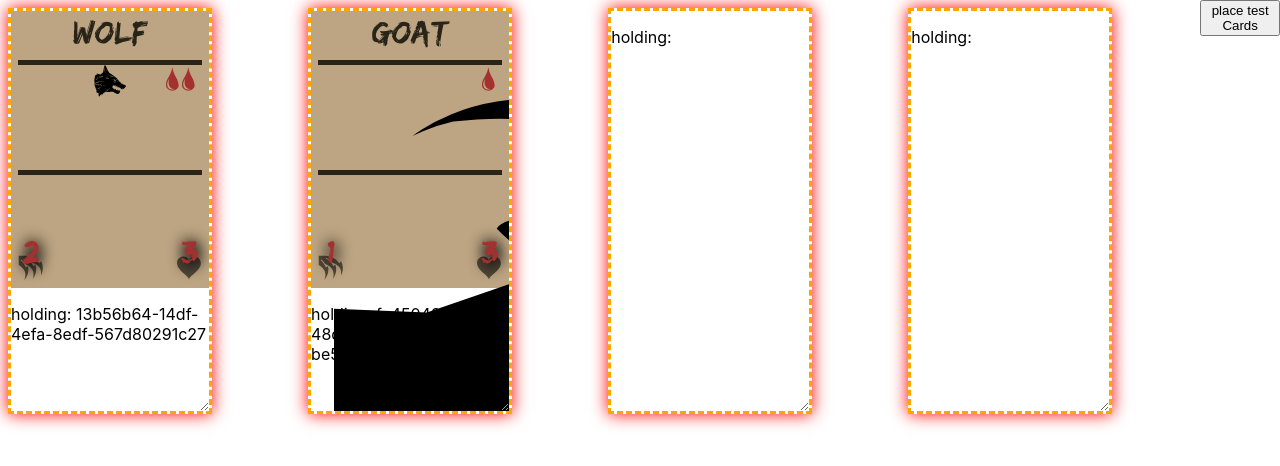
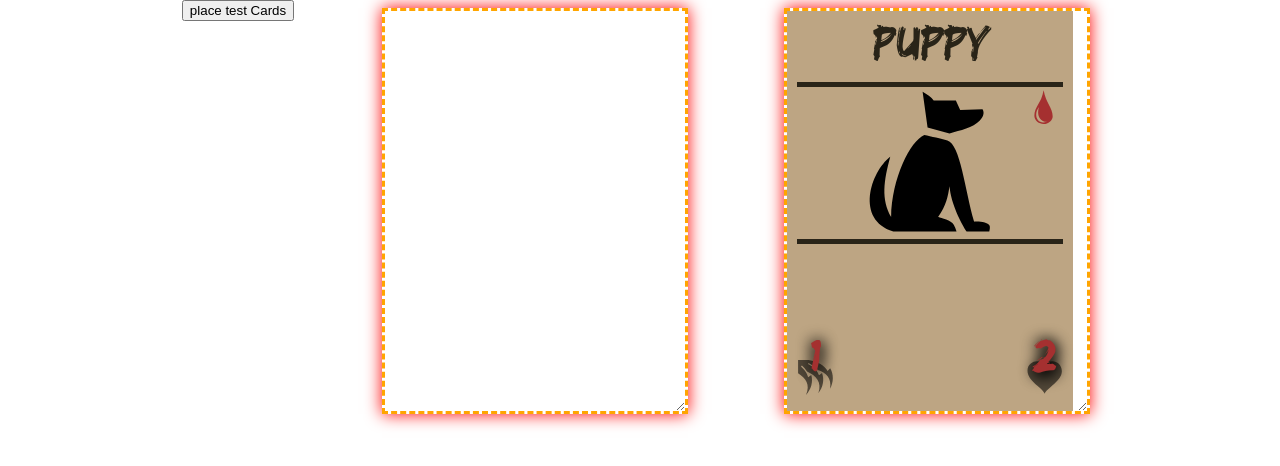
Before and after one commit to Nathan-Beckstead-Mtec/card-game, a React (Create React App) app: page / in a window 1280 px wide. Both pictures are taken after a click on the button "place test Cards". Shown: the top 466 px of the page. Built offline with nearby package versions, Linux system fonts and the light colour scheme.

Commit message:
added button to define new cardholders - and place cards in them

```diff
--- a/src/Card.js
+++ b/src/Card.js
@@ -96,7 +96,7 @@ export default class Card extends React.Component {
                 <div className="imgbox">
                     <Cost value={cost} />
                     {/* ok because I control the contents of svg an attacker could not without alredy controlling the files served */}
-                    <div dangerouslySetInnerHTML={{ __html: svg}}></div>
+                    <div className="fullDiv" dangerouslySetInnerHTML={{ __html: svg}}></div>
                 </div>
                 <div className="content">
                     <Attac value={attac} />
--- a/src/Cardholder.js
+++ b/src/Cardholder.js
@@ -16,7 +16,9 @@ export default class Cardholder extends React.Component {
         this.kiddos = children; //cough cough if this gets refactored I'll quit
         this.height = height;
         this.width = width;
-        this.index = index;
+
+        // this.index = index;
+
         // useEffect(updateContextVars,[context]);
     }
 
@@ -39,7 +41,7 @@ export default class Cardholder extends React.Component {
         e.preventDefault();
         let data = e.dataTransfer.getData("text/plain");
         // thus.setState({ heldId: data });
-        thus.context.movecard(thus.index,data);
+        thus.context.movecard(thus.props.index,data);
 
             console.log("event:");
             console.log(e);
@@ -50,7 +52,9 @@ export default class Cardholder extends React.Component {
 
     render() {
 
-        let heldId = this.context.cards[this.index];
+        // let heldId = this.context.cards[this.index];
+        let heldId = this.context.cards[this.props.index];
+        console.log("cardholder with index: " + this.props.index + " is holding: " + heldId);
 
         let card = <></>;
         if(heldId != null){
@@ -65,7 +69,7 @@ export default class Cardholder extends React.Component {
                 onDragOver={droppable ? (this.handler_dragover) : null}
             >
                 {card}
-                <p>holding: {heldId}</p>
+                {/* <p>holding: {heldId}</p> */}
             </div>
         );
     }
--- a/src/Game.js
+++ b/src/Game.js
@@ -34,7 +34,7 @@ export default class Game extends React.Component {
         super();
 
         this.state = {};
-        this.state.cards = [null, null, null, null];
+        this.state.cardholders = [null];
 
         this.titles = {};
         this.health = {};
@@ -48,32 +48,79 @@ export default class Game extends React.Component {
 
 
     testInit() {
-        this.placeNewCard(this.defineNewCard("wolf"), 0);
-        this.placeNewCard(this.defineNewCard("goat"), 1);
+        console.info("button clicked here");
+        // this.placeNewCard(this.defineNewCard("wolf"), this.newcardholder());
+        // this.placeNewCard(this.defineNewCard("goat"), this.newcardholder());
+        this.placeNewCardInNewCardHolder(this.defineNewCard("puppy"));
+
+        // this.newcardholder((newindex) => {console.warn(this);this.placeNewCard(this.defineNewCard("snek"),newindex);});
 
 
+        //debug
+        /*let foxcard = this.defineNewCard("fox");
+        console.log("foxcard: " + foxcard);
+        let cardholderfox = this.newcardholder();
+        console.log("cardholderfox: " + cardholderfox);
+        this.placeNewCard(foxcard,cardholderfox);
+        */
+    }
 
-        // this.placeNewCard(this.defineNewCard("shrimp"), 0);
-        // this.placeNewCard(this.defineNewCard("angler fish"), 0);
-        // this.placeNewCard(this.defineNewCard("net"), 0);
-        // this.placeNewCard(this.defineNewCard("kraken"), 1);
-        // this.placeNewCard(this.defineNewCard("stork"), 2);
-        // this.placeNewCard(this.defineNewCard("octopus"), 2);
-        // this.placeNewCard(this.defineNewCard("mine"), 2);
+
+    newcardholder(callbacknext = () => {}) {
+        //
+        console.info("first");
+        let index;
+        this.setState(curr => {
+            console.info("after first?");
+            console.log("thisone:");
+            console.log(curr);
+            let curopy = Array.from(curr);
+            index = curopy.cardholders.length;
+            curopy.cardholders[index] = null;
+            // console.info("first");
+
+            return {cardholders: curopy};
+        }, callbacknext(index));
+        return;
     }
 
 
 
+    placeNewCardInNewCardHolder(id){
+        this.setState(curr => {
+            console.groupCollapsed("placeNewCardInNewCardHolder");
+                console.log(this.constructor.name);
+                console.log("attempting to place: (id: " + id + ", name: " + this.titles[id] + ")");
+                console.log("internal var:");
+            let cardholdercopy = Array.from(curr.cardholders);
+                console.log(cardholdercopy);
+            let index = cardholdercopy.length;
+                console.log("index:");
+                console.log(index);
+            cardholdercopy[index] = id;
+            console.groupEnd("placeNewCardInNewCardHolder");
+            return {cardholders: cardholdercopy};
+        });
+
+    }
+
+
     placeNewCard(id, index) {
-        if (this.state.cards[index] != null) {
+        console.log("seccond");
+        if (this.state.cardholders[index] == undefined) {
+            console.error("cannot place card: (id: " + id + ", name: " + this.titles[id] + ") in undefined");
+            throw Error("cannot place card in undefined");
+            return;
+        }
+        if (this.state.cardholders[index] != null) {
             console.error("card already exists in index: " + index);
             throw Error("card already exists in index: " + index);
             return;
         }
         this.setState(curr => {
-            let current = curr.cards;
+            let current = Array.from(curr.cardholders);
             current[index] = id;
-            return current;
+            return {cardholders: current};
         });
     }
 
@@ -101,12 +148,13 @@ export default class Game extends React.Component {
 
 
     movecard(index, id, thus) {
-        //moves the card (selected by id) to index of this.state.cards from whereever it was before
+        //moves the card (selected by id) to index of this.state.cardholders from whereever it was before
         //this function is not to create or destroy cards
         //callers: (when a card is dropped onto a cardholder)
 
+        console.info("moving id: " + id + " to index: " + index);
 
-        if (thus.state.cards[index] != null) {
+        if (thus.state.cardholders[index] != null) {
             console.error("Future me: I won't overwrite preexisting card at index:" + index + " with id:" + id);
             return;
         }
@@ -119,27 +167,28 @@ export default class Game extends React.Component {
             console.error("Future me: cannot find old location of card with id:" + id + " (dont use movecard() to add a new card) or (illegal dragged card)");
             return;
         }
+        console.info("...from: " + oldindex);
 
         thus.setcard_raw(oldindex, null, thus);
         thus.setcard_raw(index, id, thus);
 
         function findId(id) {
-            return thus.state.cards.findIndex(a => a == id);
+            return thus.state.cardholders.findIndex(a => a == id);
         }
     }
     setcard_raw(index, id, thus) {
         //this is too much power to call directly
         thus.setState((current) => {
-            let cards_temp = Array.from(current.cards);
+            let cards_temp = Array.from(current.cardholders);
             cards_temp[index] = id;
-            return { cards: cards_temp };
+            return { cardholders: cards_temp };
         });
     }
 
 
     getContextValue() {
 
-        let providecontext = { cards: this.state.cards, movecard: ((a, b) => this.movecard(a, b, this)) };
+        let providecontext = { cards: this.state.cardholders, movecard: ((a, b) => this.movecard(a, b, this)) };
 
 
         providecontext.titles = this.titles;
@@ -161,22 +210,35 @@ export default class Game extends React.Component {
     };
 
 
+    sanitychecker(){
+        console.group("sanity checker");
+            console.groupCollapsed("all cards defined");
+                console.log(this.titles);
+            console.groupEnd("all cards defined");
 
+        Object.keys(this.titles).forEach(key => {
+            let countOfthisKey = this.state.cardholders.reduce((prev,curr) => prev + (curr == key ? 1 : 0), 0);
+            console.assert(countOfthisKey == 1, {key, name: this.titles[key] ,countOfthisKey, errorMsg: (countOfthisKey > 1 ? "this card is in multiple card holders at the same time" : "this card is not in a card holder" ) });
+            console.assert(this.health[key] > 0, {key, name: this.titles[key] , health: this.health[key], errorMsg: "this card shouuld be dead"});
+        });
+        console.groupEnd("sanity checker");
+    }
 
     render() {
-        let providecontext = { cards: this.state.cards, movecard: ((a, b) => this.movecard(a, b, this)) };
+        let providecontext = { cards: this.state.cardholders, movecard: ((a, b) => this.movecard(a, b, this)) };
+        console.debug(this);
+        // console.warn(this.state.cardholders);
+        let cardholderJSX = this.state.cardholders.map((val, index) => <Cardholder index={index} />);
 
+        this.sanitychecker();
 
 
         return (
             <div className={"testholders-css"} >
+                <button onClick={() => this.testInit()}>place test Cards</button>
                 <gamecontext.Provider value={this.getContextValue()}>
-                    <Cardholder index={0} />
-                    <Cardholder index={1} />
-                    <Cardholder index={2} />
-                    <Cardholder index={3} />
+                    {cardholderJSX}
                 </gamecontext.Provider>
-                <button onClick={() => this.testInit()}>place test Cards</button>
             </div>
         );
     }
@@ -184,3 +246,24 @@ export default class Game extends React.Component {
 }
 
 Game.LoadCardPack("./cardPack.json");
+
+
+
+
+
+
+class setStateConductor {
+    constructor(thus){
+        this.thus = thus;
+        this.locked = false;
+        this.running = false;
+        this.queue = [];
+        //functions
+    }
+    enque(func){
+        this.queue.push(func);
+    }
+    next(){
+        this.thus.setState(this.queue.shift().call(),this.next);
+    }
+}
--- a/src/css/card.css
+++ b/src/css/card.css
@@ -20,6 +20,11 @@ https://lospec.com/palette-list/vinik24
   font-family: paint-text;
   src: url("../../public/fonts/PAINP___.TTF");
 }
+.fullDiv {
+  height: 100%;
+  width: 100%;
+}
+
 .card-holder {
   border: 3px dashed orange;
   padding: 0em;
@@ -32,8 +37,9 @@ https://lospec.com/palette-list/vinik24
 
 .testholders-css {
   display: flex;
-  justify-content: flex-start;
+  justify-content: center;
   align-items: flex-start;
+  flex-wrap: wrap;
   gap: 5em;
 }
 
@@ -69,8 +75,7 @@ div.card .imgbox {
   border-bottom: 5px solid #292418;
   height: 40%;
 }
-div.card .imgbox object {
-  object-fit: contain;
+div.card .imgbox .fullDiv > svg {
   height: 100%;
   width: 100%;
 }
@@ -81,7 +86,7 @@ div.card .imgbox .cost {
   display: flex;
   gap: 0.1em;
 }
-div.card .imgbox .cost svg {
+div.card .imgbox .cost > svg {
   fill: #a53030;
   height: 1em;
   width: 0.5em;
--- a/src/scss/card.scss
+++ b/src/scss/card.scss
@@ -9,6 +9,13 @@
     font-family: paint-text;
     src: url("../../public/fonts/PAINP___.TTF");
 }
+
+.fullDiv{
+    //used by card picture holder
+    height:100%;
+    width: 100%;
+}
+
 
 .card-holder{
     border: 3px dashed orange;
@@ -23,8 +30,10 @@
 
 .testholders-css{
     display: flex;
-    justify-content: flex-start;
+    justify-content: center;
     align-items: flex-start;
+    flex-wrap: wrap;
+
     gap:5em;
 }
 
@@ -69,9 +78,8 @@ div.card{
         border-bottom: 5px solid col.$paperBlack;
         height:40%;
 
-        object{
-            object-fit:contain;
-            height: 100%;
+        .fullDiv > svg{
+            height:100%;
             width:100%;
         }
         .cost{
@@ -81,7 +89,7 @@ div.card{
             display: flex;
             gap:0.1em;
 
-            svg{
+            & > svg{
                 fill: col.$paperRed;
                 height:1em;
                 width: 0.5em;
```
Also changed, not shown: src/css/col.css (deleted), 1 other file (tests, documents, lock files or other folders).
